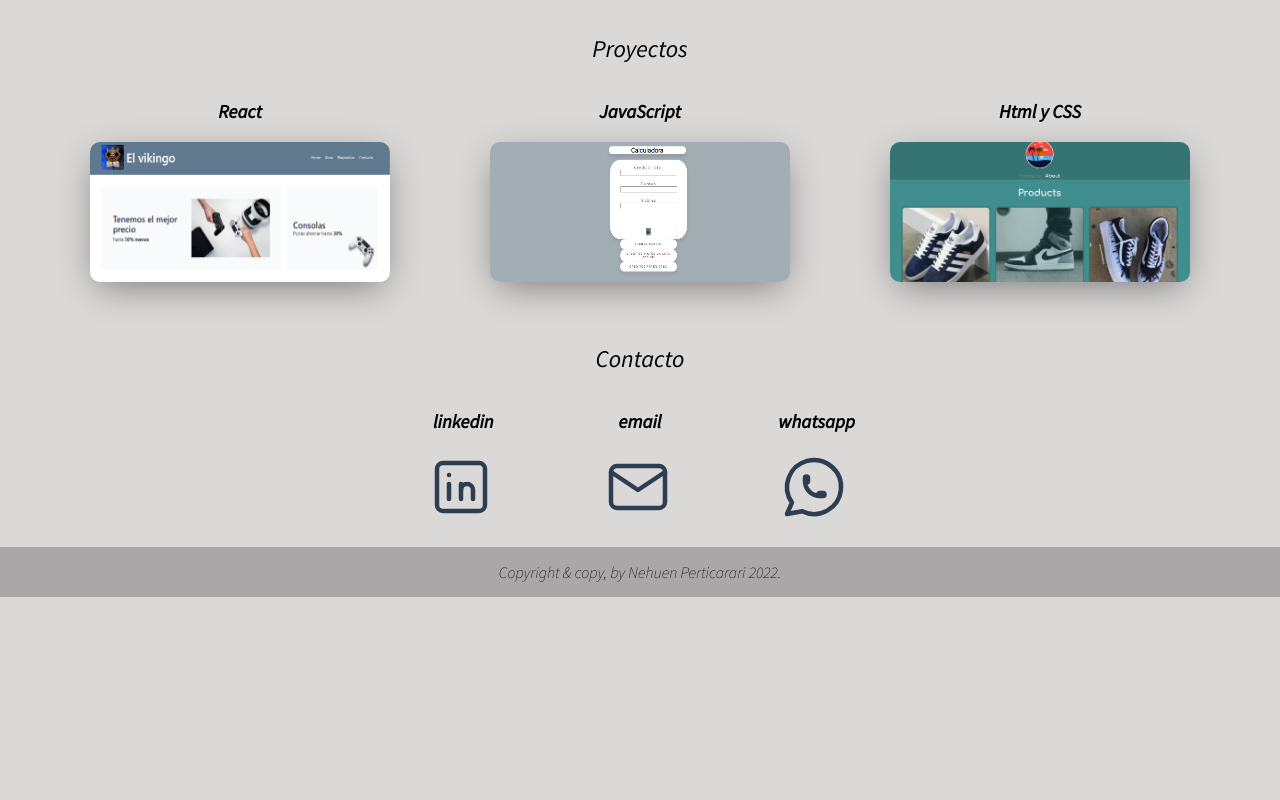
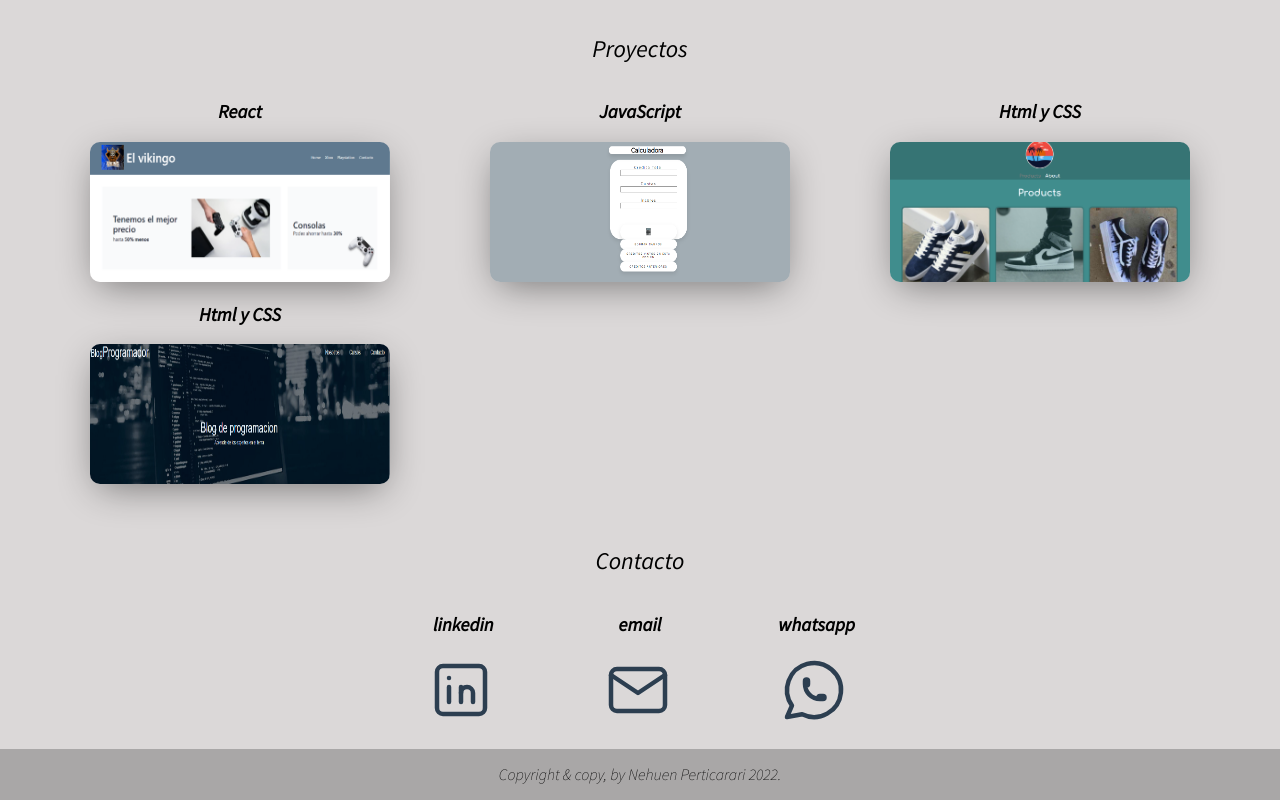
Before and after one commit to nehuenperticarari/portafolio, a plain HTML site: page index.html in a window 1280 px wide. Shown: the part 927-1727 px from the top of the page. Before the commit the page ends 1524 px from the top, so only its background shows below. Drawn offline with Linux system fonts and the light colour scheme.

Commit message:
nuevo proyecto

```diff
--- a/index.html
+++ b/index.html
@@ -90,6 +90,11 @@
                     <a href="https://github.com/nehuenperticarari/desarolloweb"><img class="imgProyecto" src="./img/webstore.png" alt="Html y CSS"></a>
                 </section>
 
+                <section>
+                    <h3>Html y CSS</h3>
+                    <a href="https://github.com/nehuenperticarari/Web2"><img class="imgProyecto" src="./img/blog.png" alt="Html y CSS"></a>
+                </section>
+
 
             </div>
         </section>
```
Also changed, not shown: img/blog.png (added).
